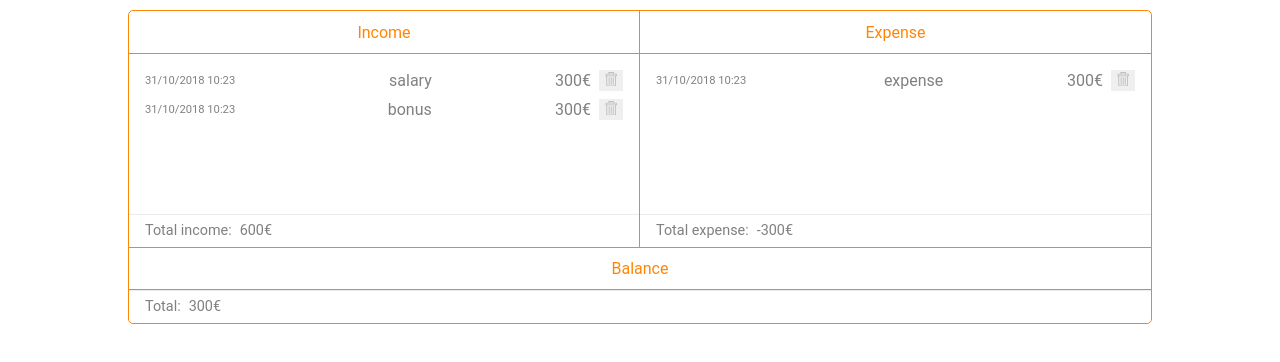
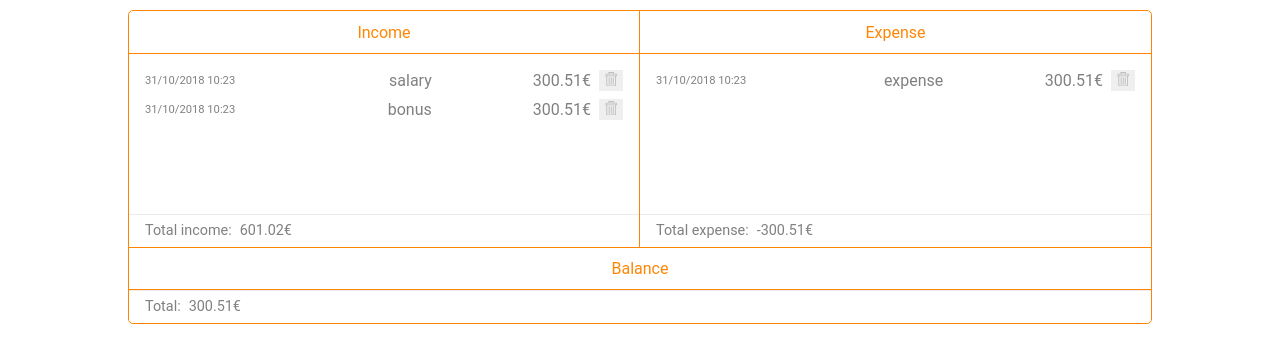
Before and after one commit to upretirachita/1.3.-Account-Balance-Tracker-React, a React (Create React App) app: page / in a window 1280 px wide. Shown: the part 326-688 px from the top of the page. Built offline with nearby package versions, Linux system fonts and the light colour scheme.

Commit message:
App takes and displays decimal numbers

```diff
--- a/src/App.js
+++ b/src/App.js
@@ -43,18 +43,19 @@ function userIdGenerator() {
 
 class App extends Component {
   state = ({
-    income: [{description: 'salary', amount: 300, time:displayDateTime(), id: userIdGenerator()}, {description: 'bonus', amount: 300, time:displayDateTime(), id: userIdGenerator()}],
-    expense:[{description: 'expense', amount: 300, time:displayDateTime(), id: userIdGenerator()}],
+    income: [{description: 'salary', amount: 300.51, time:displayDateTime(), id: userIdGenerator()}, {description: 'bonus', amount: 300.51, time:displayDateTime(), id: userIdGenerator()}],
+    expense:[{description: 'expense', amount: 300.51, time:displayDateTime(), id: userIdGenerator()}],
     description: '',
-    amount: '',
-    totalIncome: 600,
-    totalExpense: 300,
+    amount: 0,
+    totalIncome: 601.02,
+    totalExpense: 300.51,
     incomeOrExpense: 'income',
-    balance: 300,
+    balance: 300.51,
     setClassDescr: 'warning',
     setClassAmnt: 'warning',
     descrInputClass: 'default',
-    amntInputClass: 'default'
+    amntInputClass: 'default',
+    amField: ''
   })
   setDescription = (e) => {
     this.setState({
@@ -64,17 +65,21 @@ class App extends Component {
     })
   }
   setAmount = (e) => {
-    if(isNaN(e.target.value)){
+    let input = e.target.value
+    if(isNaN(input)){
       this.setState({
-        amount: '',
+        amount: 0,
         setClassAmnt: 'warning-visible',
-        amntInputClass: 'red'
+        amntInputClass: 'red',
+        amField: ''
       })
     } else {
       this.setState({
-        amount: e.target.value,
+        amount: parseFloat(input),
         setClassAmnt: 'warning',
-        amntInputClass: 'default'})
+        amntInputClass: 'default',
+        amField: input
+      })
     }
   }
   setOption = (e) => {
@@ -87,14 +92,15 @@ class App extends Component {
         {income:
           [...this.state.income,
             {description: this.state.description,
-            amount: this.state.amount,
+              amount: this.state.amount,
             time:displayDateTime(),
             id: newId
           }],
           amount: '',
+          amField: '',
           description:'',
-          totalIncome: this.state.totalIncome + parseInt(this.state.amount),
-          balance: this.state.balance + parseInt(this.state.amount)
+          totalIncome: this.state.totalIncome + this.state.amount,
+          balance: this.state.balance + this.state.amount
         });
       putInLocalStorage(this.state.income, 'income')
 
@@ -102,14 +108,15 @@ class App extends Component {
       this.setState({expense:
         [...this.state.expense,
           {description: this.state.description,
-          amount: this.state.amount,
+            amount: this.state.amount,
           time:displayDateTime(),
           id: userIdGenerator()
         }],
         amount: '',
+        amField: '',
         description:'',
-        totalExpense: this.state.totalExpense + parseInt(this.state.amount),
-        balance: this.state.balance - parseInt(this.state.amount)});
+        totalExpense: this.state.totalExpense + this.state.amount,
+        balance: this.state.balance - this.state.amount});
       putInLocalStorage(this.state.expense, 'expense')
 
     } else if(this.state.amount === '' && this.state.description !== ''){
@@ -148,17 +155,19 @@ class App extends Component {
     if(window.confirm('Are you sure you want to delete this entry?')){
     let deletedExpense;
     let newExpense = this.state.expense.filter(expense => {
+      let result;
         if(!expense.id.includes(id)){
-          return expense
+          result = expense
         } else {
           deletedExpense = expense.amount
         }
+        return result
     })
-    this.setState({expense: newExpense, totalExpense: this.state.totalExpense - deletedExpense, balance: this.state.totalIncome - this.state.totalExpense + parseInt(deletedExpense)})
+    this.setState({expense: newExpense, totalExpense: this.state.totalExpense - deletedExpense, balance: this.state.totalIncome - this.state.totalExpense + deletedExpense})
     }
   }
   makeBalanceRed = () => {
-    if(parseInt(this.state.balance) < 0) {
+    if(this.state.balance < 0) {
       return "red-balance"
     } else {
       return "default-balance"
@@ -166,9 +175,9 @@ class App extends Component {
   }
   addMinus= () => {
     if (this.state.totalExpense> 0){
-      return '-' + this.state.totalExpense
+      return '-' + this.state.totalExpense.toFixed(2)
     } else {
-      return 0
+      return this.state.totalExpense.toFixed(2)
     }
   }
   render() {
@@ -179,7 +188,7 @@ class App extends Component {
           <span  className={this.state.setClassDescr}>Please enter description</span>
           <span  className={this.state.setClassAmnt}>Please enter the right amount using numbers</span>
           <input type="text" placeholder="Description" id="description" onInput={(e)=>{this.setDescription(e)}} value= {this.state.description} className={this.state.descrInputClass}/>
-          <input type="text" placeholder="Amount" id="amount" onInput={(e)=>{this.setAmount(e)}} value={this.state.amount} className={this.state.amntInputClass}/>
+          <input type="text" placeholder="Amount" id="amount" onInput={(e)=>{this.setAmount(e)}} value={this.state.amField} className={this.state.amntInputClass}/>
           <select id="transaction-type" onChange={this.setOption}>
             <option value="income">Income</option>
             <option value="expense">Expense</option>
@@ -191,7 +200,7 @@ class App extends Component {
           name='Income'
           id='income'
           total='Total income:'
-          totalAmount={this.state.totalIncome}
+          totalAmount={this.state.totalIncome.toFixed(2)}
           data={this.state.income}
           deleteFunc={this.deleteEntryincome}
           />
@@ -207,7 +216,7 @@ class App extends Component {
             <h3 id="h3-balance">Balance</h3>
             <div className="total-container">
                 <span>Total:</span>
-                <span id="total-balance" className={this.makeBalanceRed()}>{this.state.balance}€</span>
+                <span id="total-balance" className={this.makeBalanceRed()}>{this.state.balance.toFixed(2)}€</span>
             </div>
           </div>
         </div>
--- a/src/components/EntryContainer.js
+++ b/src/components/EntryContainer.js
@@ -10,7 +10,7 @@ const EntryContainer = (props) => {
             <div key={element.id} className="added">
               <span className="dateAndTime">{element.time}</span>
               <span id="name">{element.description}</span>
-              <span id="amountSpan">{element.amount}€</span>
+              <span id="amountSpan">{element.amount.toFixed(2)}€</span>
               <DeleteButton value={element.id} deleteFunc={props.deleteFunc}/>
             </div>)}
         </div>
```
